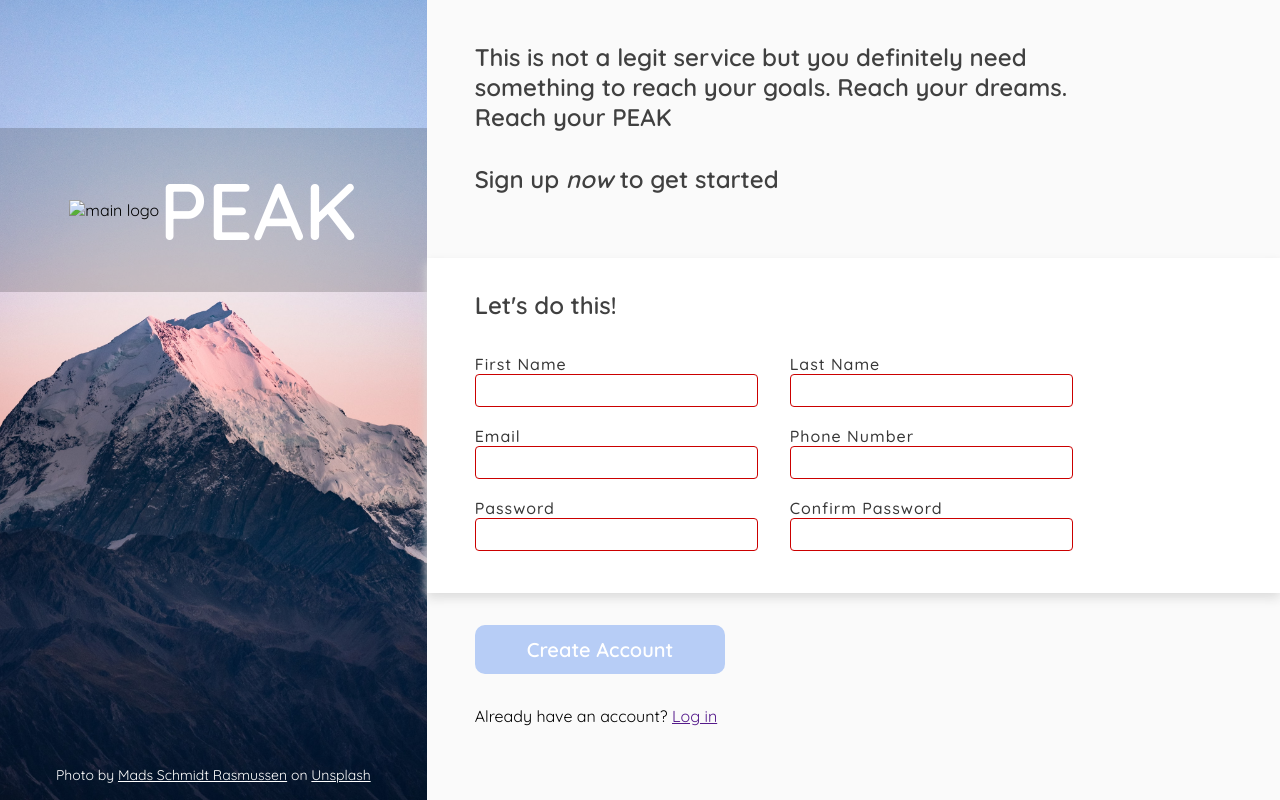
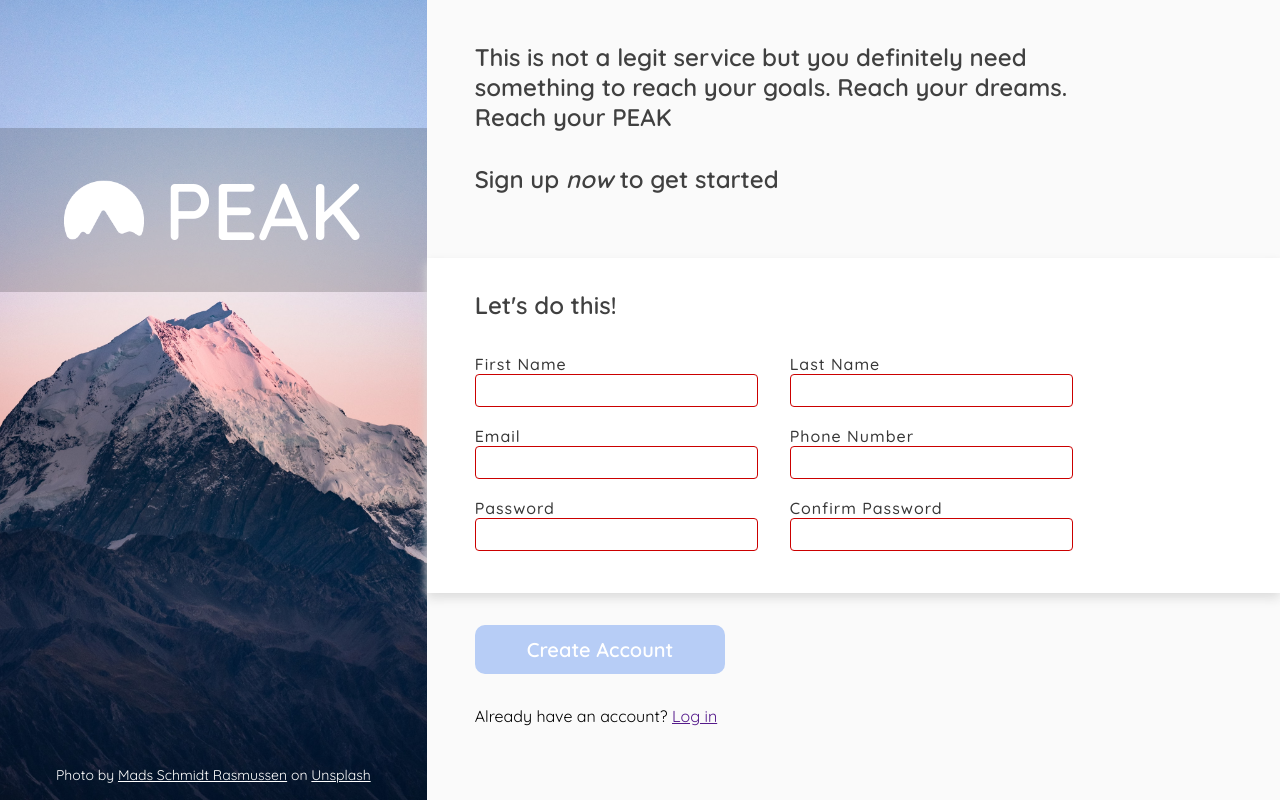
Before and after one commit to John-Jeff/sign-up-form, a plain HTML site: page index.html in a window 1280 px wide. Drawn offline with Linux system fonts and the light colour scheme.

Commit message:
Include logo image

```diff
--- a/index.html
+++ b/index.html
@@ -14,7 +14,7 @@
     <aside class="background">
         <div class="aside-content">
             <div class="logo">
-                <img src="" alt="main logo">
+                <img src="/mount-fuji-white.png" alt="main logo">
                 <span class="logo-text">PEAK</span>
             </div>
             <div class="credit">Photo by <a
@@ -46,7 +46,7 @@
                     </div>
                     <div class="num">
                         <label for="number">Phone Number</label>
-                        <input id="number" type="tel" name="number" required>
+                        <input id="number" type="tel" pattern="\d{3}[\-]\d{3}[\-]\d{4}" name="number" required>
                     </div>
                     <div class="pword">
                         <label for="password">Password</label>
--- a/style.css
+++ b/style.css
@@ -47,8 +47,14 @@ main {
     display: flex;
     justify-content: center;
     align-items: center;
+    gap: 20px;
     width: 100%;
     background: #26262636;
+}
+
+.logo img {
+    width: 80px;
+    height: auto;
 }
 
 .logo-text {
```
Also changed, not shown: mount-fuji-white.png (added).
